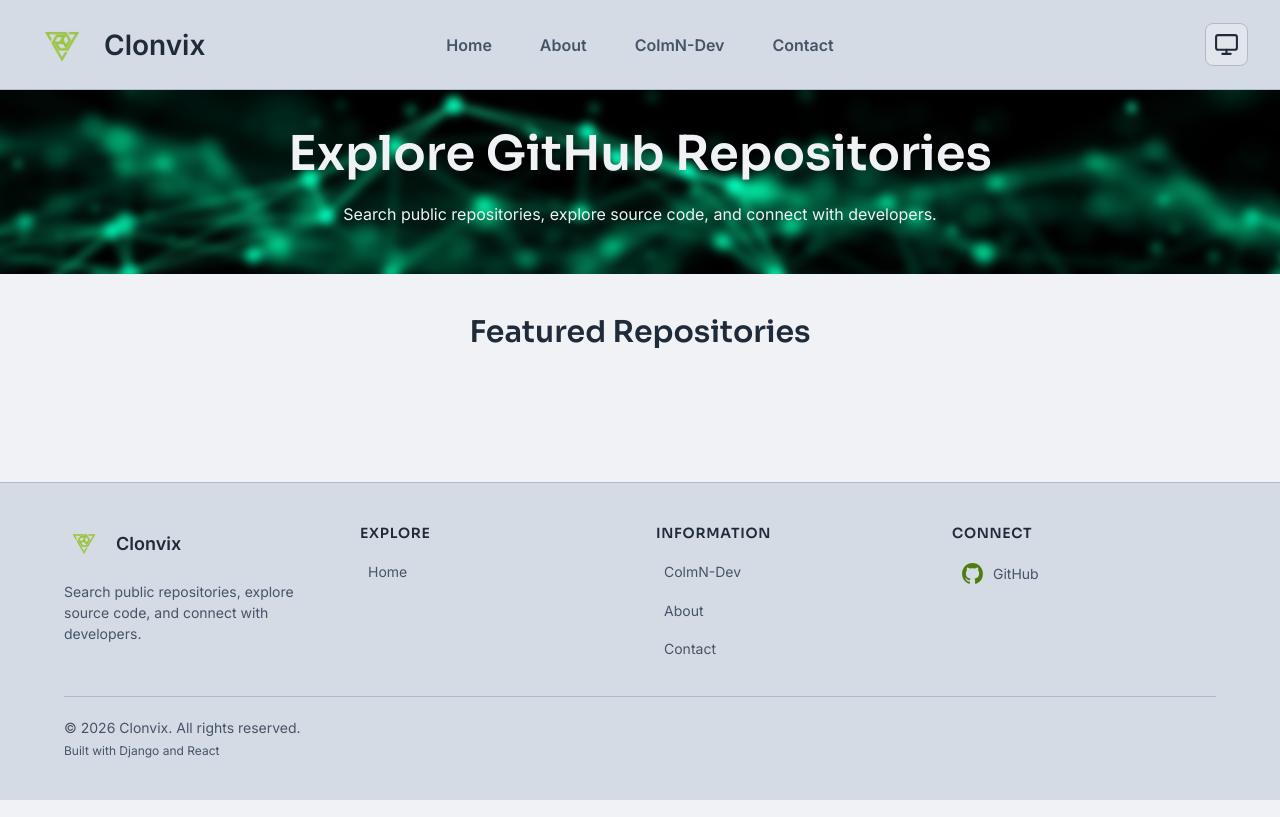
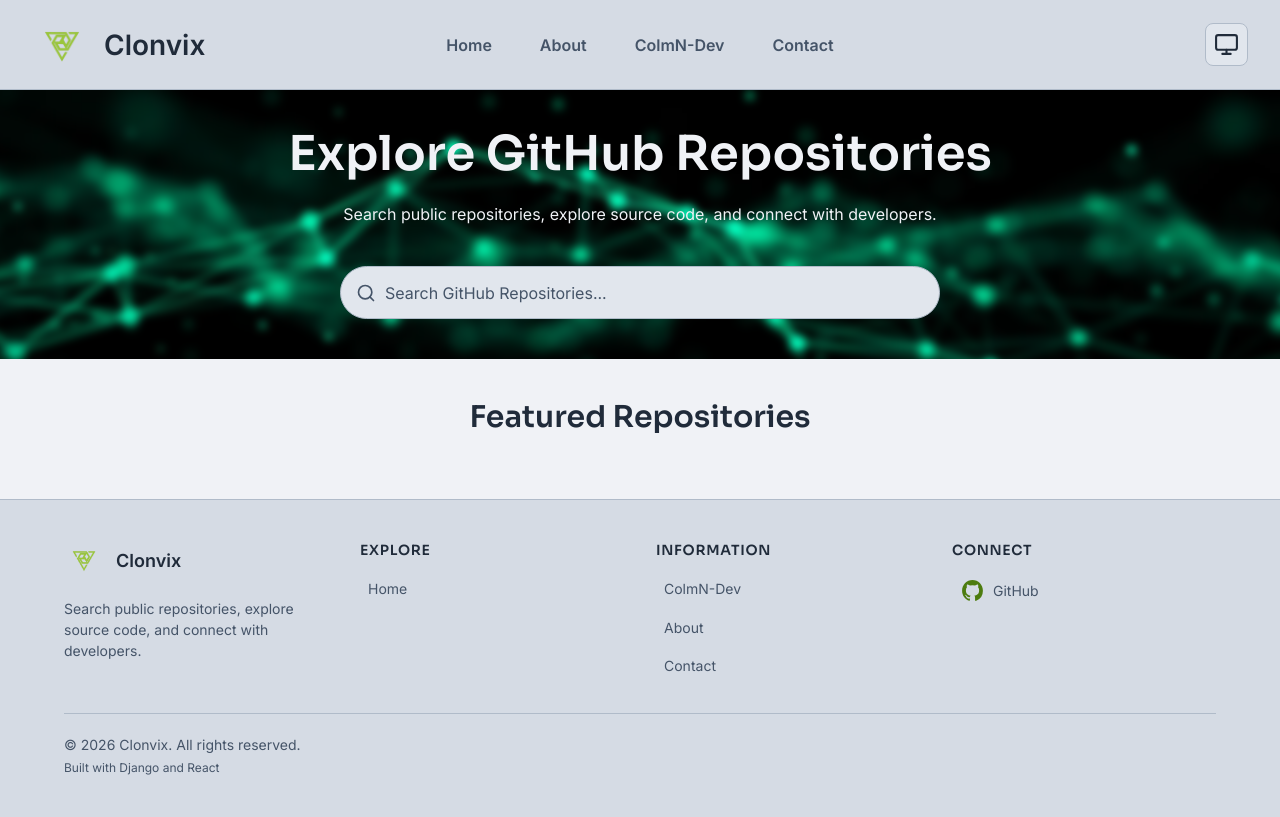
Before and after one commit to ColmN-Dev/Clonvix, a React (Vite) app in the folder src/frontend/: page / in a window 1280 px wide. Built offline with nearby package versions, Linux system fonts and the light colour scheme.

Commit message:
feat(search): add SearchBar component and integrate into Home page

```diff
--- /dev/null
+++ b/src/frontend/src/components/SearchBar.tsx
@@ -0,0 +1,28 @@
+import { useState } from 'react';
+import type { SubmitEvent } from 'react';
+import { Search } from 'lucide-react';
+
+function SearchBar() {
+  const [query, setQuery] = useState('');
+
+  const handleSubmit = (e: SubmitEvent<HTMLFormElement>) => {
+    e.preventDefault();
+    // search logic to be implemented here
+  };
+
+  return (
+    <form className="search-bar" onSubmit={handleSubmit} role="search">
+      <Search className="search-bar-icon" size={20} aria-hidden="true" />
+      <input
+        type="search"
+        className="search-bar-input"
+        placeholder="Search GitHub Repositories..."
+        aria-label="Search GitHub Repositories"
+        value={query}
+        onChange={(e) => setQuery(e.target.value)}
+      />
+    </form>
+  );
+}
+
+export default SearchBar;
--- a/src/frontend/src/index.css
+++ b/src/frontend/src/index.css
@@ -307,6 +307,10 @@
   color: var(--accent-hover);
 }
 
+/* ========================================
+   Hero Section
+   ======================================== */
+
 .hero-content {
   position: relative;
   isolation: isolate;
@@ -329,6 +333,47 @@
 .hero-subtitle {
   padding: 0.5rem;
   color: var(--hero-text);
+}
+
+/* ========================================
+   Search Bar
+   ======================================== */
+
+.search-bar {
+  position: relative;
+  display: flex;
+  align-items: center;
+  width: 100%;
+  max-width: 37.5rem;
+  margin: 0 auto;
+}
+
+.search-bar-icon {
+  position: absolute;
+  left: 1rem;
+  color: var(--text-secondary);
+  pointer-events: none;
+}
+
+.search-bar-input {
+  width: 100%;
+  padding: 0.85rem 1rem 0.85rem 2.75rem;
+  border: 1px solid var(--border);
+  border-radius: 999px;
+  background: var(--bg-secondary);
+  color: var(--text-primary);
+  font: inherit;
+  transition: border-color 0.2s ease, box-shadow 0.2s ease;
+}
+
+.search-bar-input::placeholder {
+  color: var(--text-secondary);
+}
+
+.search-bar-input:hover,
+.search-bar-input:focus {
+  border-color: var(--accent);
+  box-shadow: 0 0 12px var(--accent);
 }
 
 /* ========================================
--- a/src/frontend/src/pages/Home.tsx
+++ b/src/frontend/src/pages/Home.tsx
@@ -1,15 +1,20 @@
+import SearchBar from "../components/SearchBar"
+
 function Home() {
   return (
 
-    <main>
-      <section className=" hero-content flex flex-1 items-start justify-center p-10 text-center">
+  <main>
+    <section className="hero-content flex flex-1 items-start justify-center p-10 text-center">
       <div>
-        <h1 className=" hero-title text-5xl font-semibold text-(--hero-text)">
+        <h1 className="hero-title text-5xl font-semibold text-(--hero-text)">
           Explore GitHub Repositories
         </h1>
-        <p className=" hero-subtitle mt-4 text-(--hero-text)">
+        <p className="hero-subtitle mt-4 text-(--hero-text)">
           Search public repositories, explore source code, and connect with developers.
         </p>
+        <div className="mt-8">
+          <SearchBar />
+        </div>
       </div>
     </section>
 
@@ -22,7 +27,8 @@
       </div>
     </section>
 
-    </main>
+  </main>
+
   )
 }
 
```
